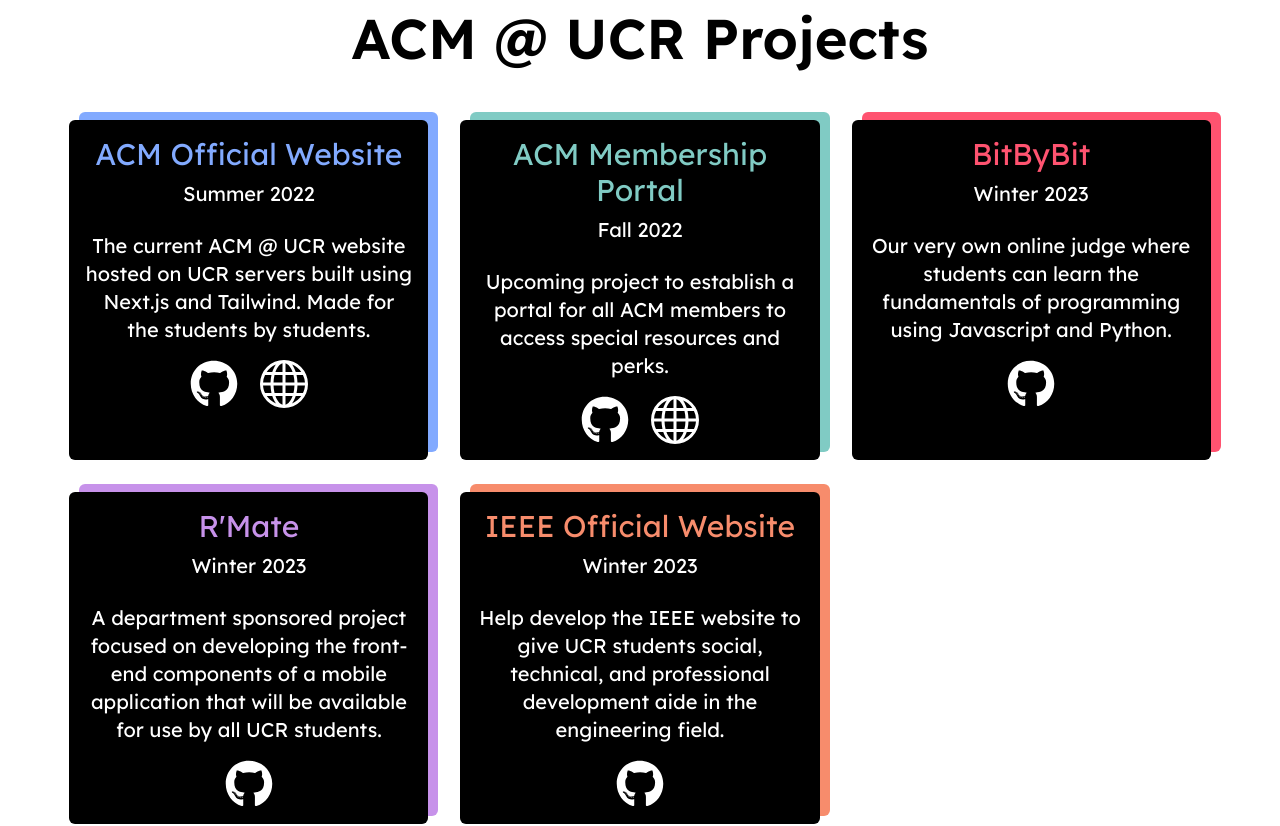
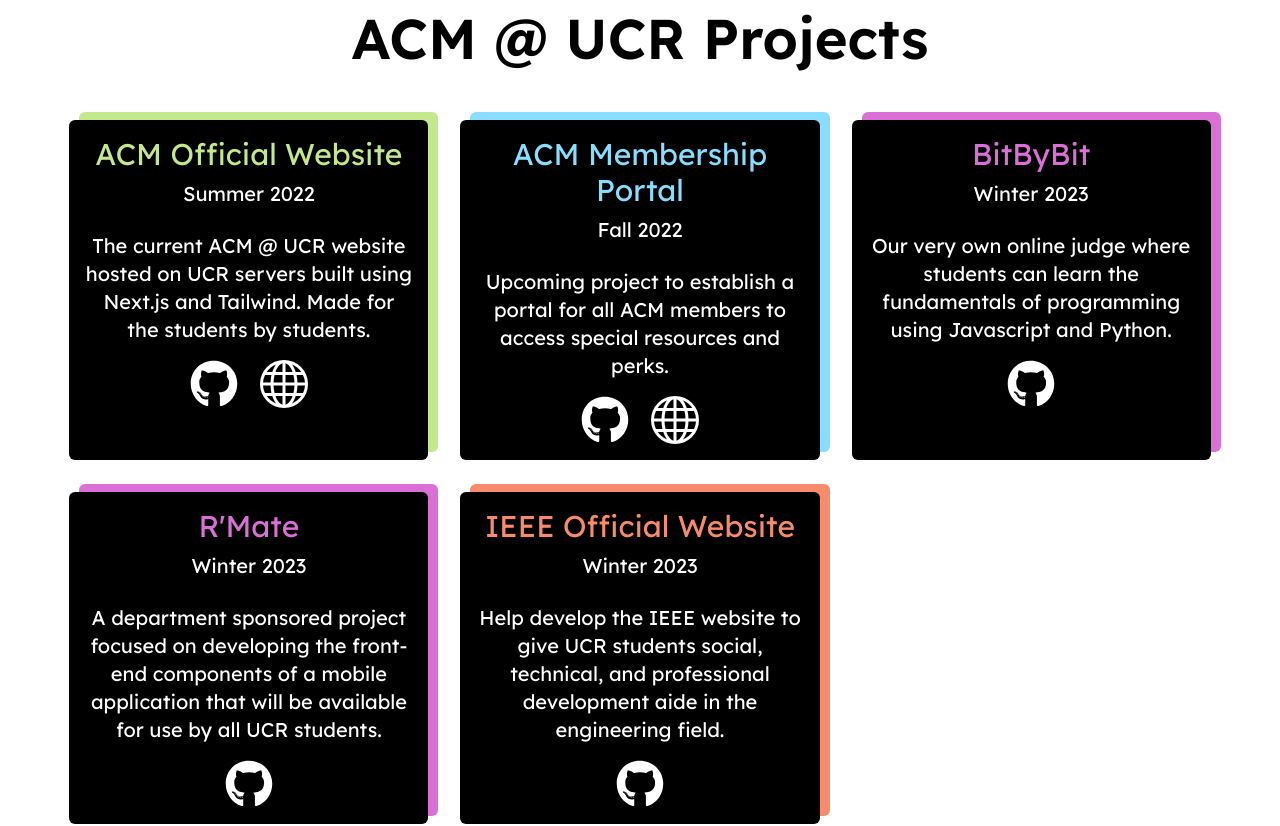
Before and after one commit to acm-ucr/acm-hydra, a Next.js app: page / in a window 1280 px wide. Shown: the part 2580-3406 px from the top of the page. Built offline with nearby package versions, Linux system fonts and the light colour scheme; no server answers.

Commit message:
fix more tests

```diff
--- a/data/Colors.js
+++ b/data/Colors.js
@@ -1,7 +1,8 @@
 const Colors = [
 	"bg-acm-blue",
-	"!bg-acm-lightpurple",
-	"bg-acm-green",
+	"bg-acm-lightpurple",
+	"bg-acm-yellow",
+	"bg-acm-pink",
 	"bg-acm-orange",
 	"bg-acm-marine",
 ];
--- a/data/Projects.js
+++ b/data/Projects.js
@@ -6,8 +6,8 @@ const Projects = [
 			"The current ACM @ UCR website hosted on UCR servers built using Next.js and Tailwind. Made for the students by students.",
 		github: "https://github.com/acm-ucr/acm-dev",
 		deployed: "https://acm.cs.ucr.edu",
-		shadowcolor: "shadow-acm-blue",
-		titlecolor: "text-acm-blue",
+		shadowcolor: "shadow-acm-green",
+		titlecolor: "text-acm-green",
 	},
 	{
 		title: "ACM Membership Portal",
@@ -16,8 +16,8 @@ const Projects = [
 			"Upcoming project to establish a portal for all ACM members to access special resources and perks.",
 		github: "https://github.com/acm-ucr/membership-portal",
 		deployed: "https://membership-portal-prod-wyhkctdt6a-uw.a.run.app/",
-		shadowcolor: "shadow-acm-marine",
-		titlecolor: "text-acm-marine",
+		shadowcolor: "shadow-acm-lightblue",
+		titlecolor: "text-acm-lightblue",
 	},
 	{
 		title: "BitByBit",
@@ -26,8 +26,8 @@ const Projects = [
 			"Our very own online judge where students can learn the fundamentals of programming using Javascript and Python.",
 		github: "https://github.com/acm-ucr/bitByBIT",
 		deployed: "",
-		shadowcolor: "shadow-acm-red",
-		titlecolor: "text-acm-red",
+		shadowcolor: "shadow-acm-purple",
+		titlecolor: "text-acm-purple",
 	},
 	{
 		title: "R'Mate",
@@ -36,8 +36,8 @@ const Projects = [
 			"A department sponsored project focused on developing the front-end components of a mobile application that will be available for use by all UCR students.",
 		github: "https://github.com/acm-ucr/R-Mate.git",
 		deployed: "",
-		shadowcolor: "shadow-acm-lightpurple",
-		titlecolor: "text-acm-lightpurple",
+		shadowcolor: "shadow-acm-purple",
+		titlecolor: "text-acm-purple",
 	},
 	{
 		title: "IEEE Official Website",
--- a/tailwind.config.js
+++ b/tailwind.config.js
@@ -3,6 +3,7 @@ module.exports = {
 	content: [
 		"./pages/**/*.{js,ts,jsx,tsx}",
 		"./components/**/*.{js,ts,jsx,tsx}",
+		"./data/**/*.{js,ts,jsx,tsx}",
 	],
 	theme: {
 		extend: {
```
Also changed, not shown: 2 other files (tests, documents, lock files or other folders).
